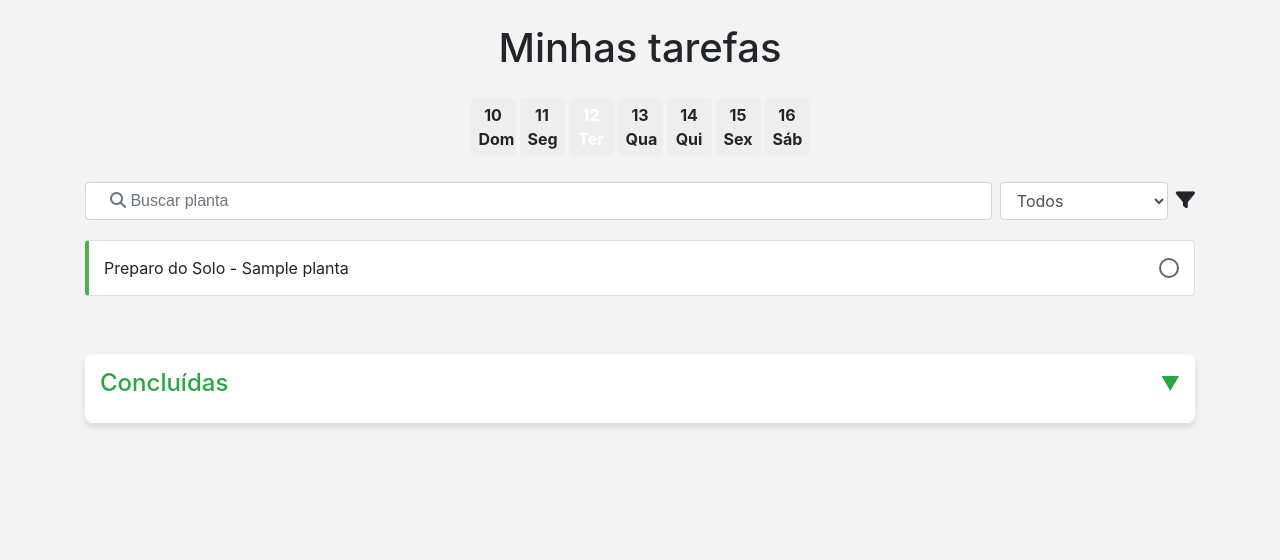
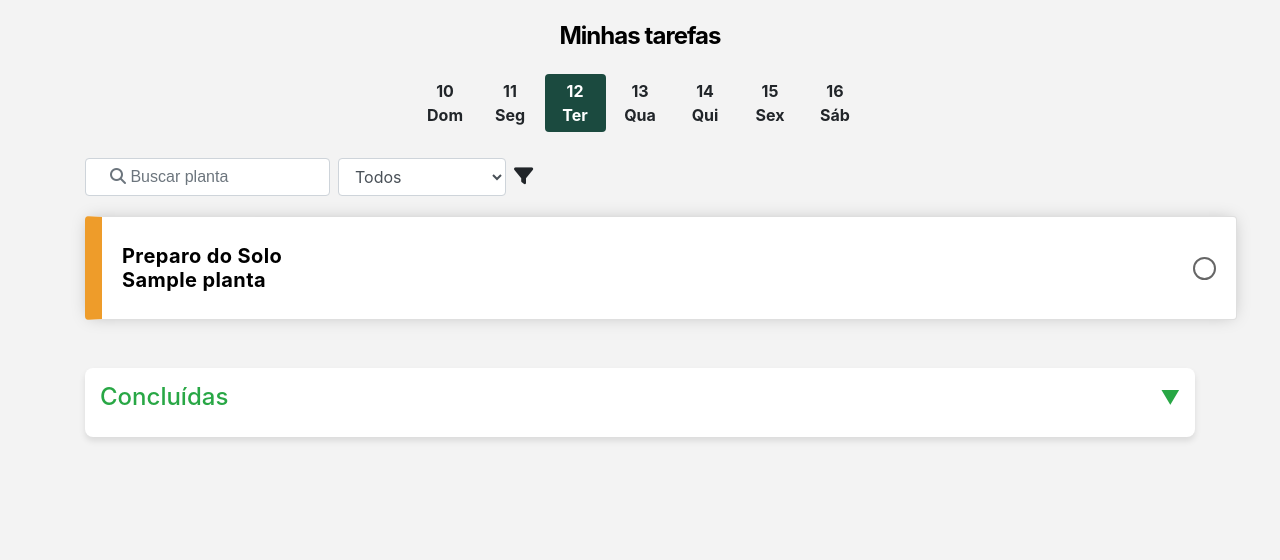
Before and after one commit to MatheusMV05/Projetos-2---G1, a Django app: page /tarefas_do_dia/ in a window 1280 px wide. Shown: the top 560 px of the page. Run offline with Django 5.2, Linux system fonts and the light colour scheme; tables that the repository leaves empty hold one stand-in row (values such as "Sample post"); parts of the project's set-up code (start-up, migrations or seed data) failed here and were passed over; some libraries are stand-ins or nearby versions.

Commit message:
feat: enhance styling for task items and search functionality in tarefas_do_dia

```diff
--- a/ryb_agro_app/static/css/tarefas_do_dia.css
+++ b/ryb_agro_app/static/css/tarefas_do_dia.css
@@ -1,15 +1,31 @@
 /* Estilos básicos para a lista de tarefas */
 body {
 	background-color: #f3f3f3;
+}
+
+h1 {
+	display: flex;
+	width: auto;
+	height: 24px;
+	flex-direction: column;
+	justify-content: center;
+	flex-shrink: 0;
+
+	color: #000;
+	text-align: center;
+	font-size: 1.5rem;
+	font-style: normal;
+	font-weight: 700;
+	line-height: 100%;
+	letter-spacing: -0.96px;
 }
 /* Task Item Styles */
 .list-group-item {
 	display: flex;
 	align-items: center;
 	justify-content: space-between;
-	border-left: 4px solid #4caf50; /* Color bar for task type */
-	margin-bottom: 10px;
-	padding: 15px;
+	border-left: 17px solid #EE9C2A; /* Color bar for task type */
+	border-radius: 16px;
 }
 
 .planta-section ul {
@@ -24,27 +40,42 @@ ul {
 	padding: 0;
 }
 li {
-	padding: 10px;
-	border: 1px solid #ddd;
-	margin-bottom: 5px;
-	display: flex;
-	align-items: center;
-	justify-content: space-between; /* Alinha o checkbox à direita */
+	width: 90vw;
+	height: 104px;
+	flex-shrink: 0;
+
+	border-radius: 16px;
+	background: #fff;
+	box-shadow: 0px 0px 16px -4px rgba(0, 0, 0, 0.25);
+}
+
+.task-title {
+	color: #000;
+	font-size: 1.25rem;
+	font-style: normal;
+	font-weight: 700;
+	line-height: 24px; /* 120% */
+	letter-spacing: 0.4px;
 }
 
 /* Checkbox as a Circular Toggle */
 .checkbox {
 	appearance: none;
-	width: 20px;
-	height: 20px;
+	width: 23px;
+	height: 23px;
+	flex-shrink: 0;
 	border: 2px solid #666;
 	border-radius: 50%;
 	cursor: pointer;
+
+	fill: #d9d9d9;
+	stroke-width: 2px;
+	stroke: #bfbfbf;
 }
 
 .checkbox:checked {
-	background-color: #4caf50;
-	border-color: #4caf50;
+	background-color: #8aaa8d;
+	border: 2px solid #cfdad0;
 }
 
 .checkbox:checked::before {
@@ -99,19 +130,21 @@ li {
 
 /* Styles for the day-of-week calendar */
 .dias-semana div {
-	width: 45px;
+	width: 61px;
 	text-align: center;
-	background-color: #eee;
-	border-radius: 5px;
+	border-radius: 4px;
 	padding: 5px;
 	margin: 2px;
 	font-weight: bold;
 }
 
 .dia-ativo {
-	color: white;
-	background-color: #4caf50;
-	border: none;
+	width: 30px;
+	height: auto;
+	flex-shrink: 0;
+	color: #fff;
+	border-radius: 4px;
+	background: var(--Color-2, #1b4a3f);
 }
 
 /* Estilo do campo de busca */
--- a/ryb_agro_app/templates/tarefas_do_dia.html
+++ b/ryb_agro_app/templates/tarefas_do_dia.html
@@ -30,6 +30,7 @@
 			></div>
 
 			<div class="search-container d-flex align-items-center">
+				<div class="busca">
 					<input
 						type="search"
 						id="search-plant"
@@ -38,6 +39,8 @@
 						style="font-family: Arial, FontAwesome"
 						oninput="aplicarFiltros()"
 					/>
+				</div>
+
 				<select
 					id="tipo-acao-filter"
 					class="form-control ml-2"
@@ -63,10 +66,10 @@
 						<li
 							class="list-group-item d-flex justify-content-between align-items-center"
 						>
-							<span
+							<span class="task-title"
 								onclick="showTaskDetails('{{ tarefa.tipo_acao }}', '{{ tarefa.descricao }}', '{{ tarefa.planta }}')"
 							>
-								{{ tarefa.tipo_acao }} - {{ tarefa.planta }}
+								{{ tarefa.tipo_acao }} <br> {{ tarefa.planta }}
 							</span>
 							<input
 								type="checkbox"
```
Lines whose indentation alone changed are shown as unchanged.
